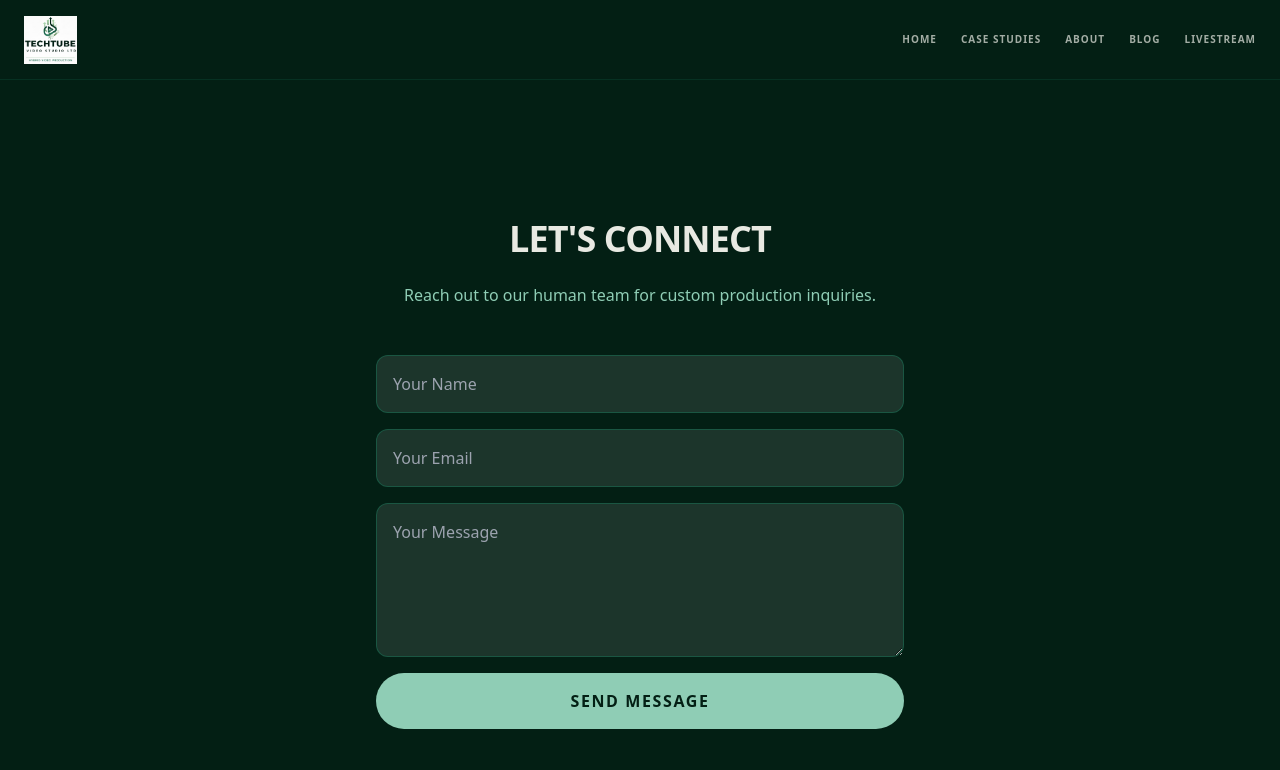
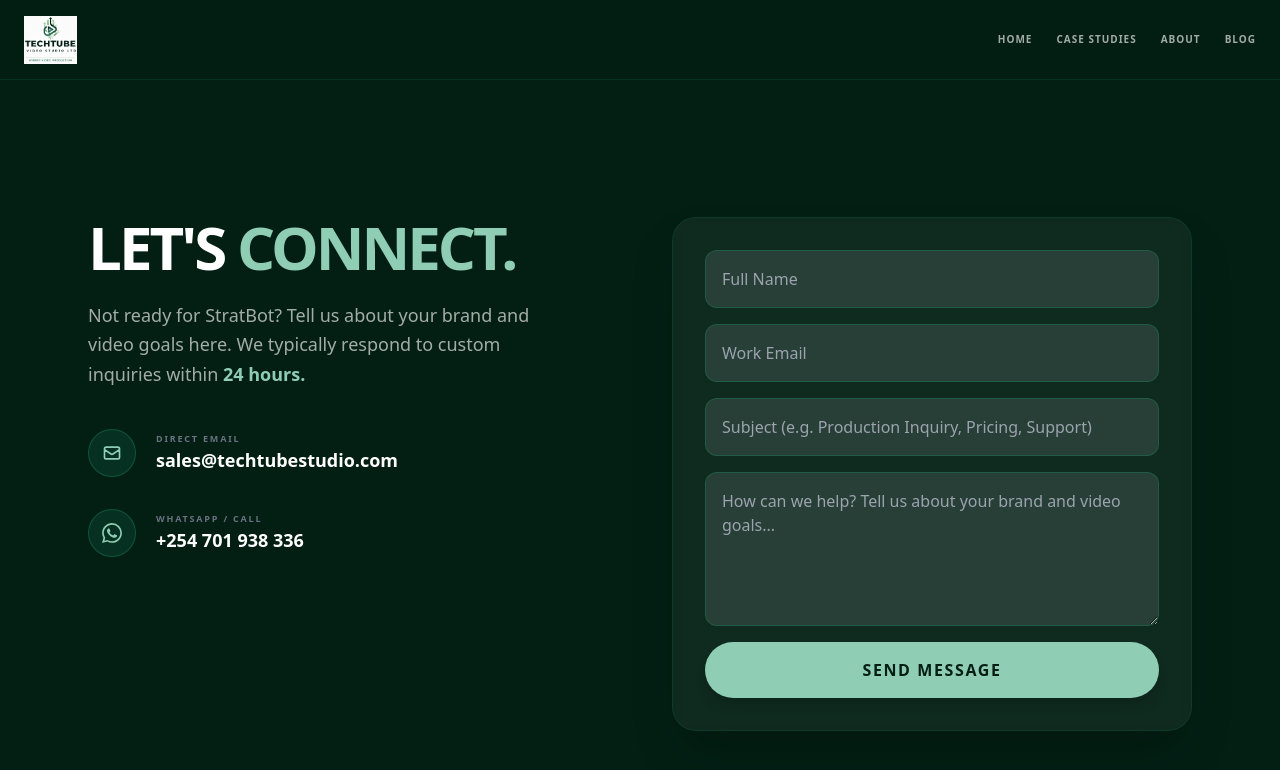
Before and after one commit to cheptionymutai/techtube-video-studio, a Jekyll site: the page contact.html, which Jekyll copies as it is, in a window 1280 px wide and 900 px high. Shown: the top 770 px of the window. Built offline with Jekyll 4.4.1, drawn with Linux system fonts in a browser that asks for light colours; nearby versions of some CDN libraries.

Commit message:
Enhance contact form and update GTM script
Updated the contact form with new fields and improved styling. Adjusted Google Tag Manager script and footer links.

```diff
--- a/contact.html
+++ b/contact.html
@@ -8,52 +8,124 @@ j=d.createElement(s),dl=l!='dataLayer'?'&l='+l:'';j.async=true;j.src=
     'https://www.googletagmanager.com/gtm.js?id='+i+dl;f.parentNode.insertBefore(j,f);
     })(window,document,'script','dataLayer','GTM-T64VLRJQ');</script>
     <!-- End Google Tag Manager -->
-    <meta charset="UTF-8"><meta name="viewport" content="width=device-width, initial-scale=1.0">
+
+    <meta charset="UTF-8">
+    <meta name="viewport" content="width=device-width, initial-scale=1.0">
     <title>Contact Us | Techtube Video Studio</title>
     <script src="https://cdn.tailwindcss.com"></script>
     <script>
         tailwind.config = { theme: { extend: { colors: { 'brand-dark': '#031F14', 'brand-primary': '#18795B', 'brand-accent': '#8fcdb5', 'brand-light': '#e8e9e2' } } } }
     </script>
+    <style>
+        ::-webkit-scrollbar { width: 8px; }
+        ::-webkit-scrollbar-track { background: #031F14; }
+        ::-webkit-scrollbar-thumb { background: #18795B; border-radius: 4px; }
+    </style>
 </head>
 <body class="bg-brand-dark text-brand-light font-sans antialiased">
     <!-- Google Tag Manager (noscript) -->
-<noscript><iframe src="https://www.googletagmanager.com/ns.html?id=GTM-T64VLRJQ"
-height="0" width="0" style="display:none;visibility:hidden"></iframe></noscript>
-<!-- End Google Tag Manager (noscript) -->
+    <noscript><iframe src="https://www.googletagmanager.com/ns.html?id=GTM-T64VLRJQ" height="0" width="0" style="display:none;visibility:hidden"></iframe></noscript>
+
     <!-- Header -->
-    <header class="fixed top-0 left-0 right-0 z-50 bg-brand-dark h-20 border-b border-brand-primary/20">
+    <header class="fixed top-0 left-0 right-0 z-50 bg-brand-dark/95 backdrop-blur-md h-20 border-b border-brand-primary/20">
         <div class="max-w-7xl mx-auto px-6 h-full flex items-center justify-between">
-            <a href="index.html">
+            <a href="/">
                 <img class="h-12" src="/techtube-logo.jpg" alt="Logo">
             </a>
             <nav class="hidden md:flex items-center space-x-6 text-[10px] font-bold uppercase tracking-widest text-brand-light/70">
-                <a href="/index.html" class="hover:text-brand-accent">Home</a>
-                <a href="/portfolio.html" class="hover:text-brand-accent">Case Studies</a>
-                <a href="/about.html" class="hover:text-brand-accent">About</a>
-                <a href="/blog/" class="text-brand-light/70 hover:text-brand-accent transition-colors">Blog</a>
-                 <a href="/livestream.html" class="hover:text-brand-accent">Livestream</a>
+                <a href="/index.html" class="hover:text-brand-accent transition-colors">Home</a>
+                <a href="/portfolio.html" class="hover:text-brand-accent transition-colors">Case Studies</a>
+                <a href="/about.html" class="hover:text-brand-accent transition-colors">About</a>
+                <a href="https://techtubestudio.com/blog/" class="hover:text-brand-accent transition-colors">Blog</a>
             </nav>
         </div>
     </header>
 
     <main class="pt-32 pb-20 min-h-screen flex items-center">
-        <div class="max-w-xl mx-auto px-6 text-center w-full">
-            <h1 class="text-4xl font-black mb-6 uppercase tracking-tight">Let's Connect</h1>
-            <p class="text-brand-accent mb-12">Reach out to our human team for custom production inquiries.</p>
+        <div class="max-w-6xl mx-auto px-6 w-full">
+            <div class="grid md:grid-cols-2 gap-16 items-start">
 
+                <!-- LEFT COLUMN: ANCHOR INFO -->
+                <div class="text-left">
+                    <h1 class="text-4xl md:text-6xl font-black mb-6 uppercase tracking-tighter text-white">
+                        Let's <span class="text-brand-accent">Connect.</span>
+                    </h1>
+                    <p class="text-lg text-brand-light/70 mb-10 leading-relaxed max-w-md">
+                        Not ready for StratBot? Tell us about your brand and video goals here. We typically respond to custom inquiries within <span class="text-brand-accent font-bold">24 hours.</span>
+                    </p>
+
+                    <div class="space-y-8">
+                        <!-- Email -->
+                        <div class="flex items-center gap-5 group">
+                            <div class="w-12 h-12 rounded-full bg-brand-primary/20 flex items-center justify-center border border-brand-primary/50 group-hover:bg-brand-accent transition-all">
+                                <svg class="w-5 h-5 text-brand-accent group-hover:text-brand-dark" fill="none" stroke="currentColor" viewBox="0 0 24 24"><path stroke-linecap="round" stroke-linejoin="round" stroke-width="2" d="M3 8l7.89 5.26a2 2 0 002.22 0L21 8M5 19h14a2 2 0 002-2V7a2 2 0 00-2-2H5a2 2 0 00-2 2v10a2 2 0 002 2z"/></svg>
+                            </div>
+                            <div>
+                                <p class="text-[9px] uppercase font-bold text-gray-500 tracking-[0.2em]">Direct Email</p>
+                                <a href="mailto:sales@techtubestudio.com" class="text-lg font-bold text-white hover:text-brand-accent">sales@techtubestudio.com</a>
+                            </div>
+                        </div>
+
+                        <!-- WhatsApp -->
+                        <div class="flex items-center gap-5 group">
+                            <div class="w-12 h-12 rounded-full bg-brand-primary/20 flex items-center justify-center border border-brand-primary/50 group-hover:bg-brand-accent transition-all">
+                                <svg class="w-5 h-5 text-brand-accent group-hover:text-brand-dark" fill="currentColor" viewBox="0 0 24 24"><path d="M17.472 14.382c-.297-.149-1.758-.867-2.03-.967-.273-.099-.471-.148-.67.15-.197.297-.767.966-.94 1.164-.173.199-.347.223-.644.075-.297-.15-1.255-.463-2.39-1.328-.883-.788-1.48-1.761-1.653-2.059-.173-.297-.018-.458.13-.606.134-.133.298-.347.446-.52.149-.174.198-.298.298-.497.099-.198.05-.371-.025-.52-.075-.149-.669-1.612-.916-2.207-.242-.579-.487-.5-.669-.51-.173-.008-.371-.01-.57-.01-.198 0-.52.074-.792.372-.272.297-1.04 1.016-1.04 2.479 0 1.462 1.065 2.875 1.213 3.074.149.198 2.096 3.2 5.077 4.487.709.306 1.262.489 1.694.625.712.227 1.36.195 1.871.118.571-.085 1.758-.719 2.006-1.413.248-.694.248-1.289.173-1.413-.074-.124-.272-.198-.57-.347m-5.421 7.403h-.004a9.87 9.87 0 01-5.031-1.378l-.361-.214-3.741.982.998-3.648-.235-.374a9.86 9.87 0 01-1.51-5.26c.001-5.45 4.436-9.884 9.888-9.884 2.64 0 5.122 1.03 6.988 2.898a9.825 9.87 0 012.893 6.994c-.003 5.45-4.437 9.885-9.885 9.885m8.413-18.297A11.815 11.86 0 0012.05 0C5.495 0 .16 5.335.157 11.892c0 2.096.547 4.142 1.588 5.945L.057 24l6.305-1.654a11.882 11.86 0 005.683 1.448h.005c6.554 0 11.89-5.335 11.893-11.893a11.821 11.82 0 00-3.48-8.413z"/></svg>
+                            </div>
+                            <div>
+                                <p class="text-[9px] uppercase font-bold text-gray-500 tracking-[0.2em]">WhatsApp / Call</p>
+                                <a href="https://wa.me/254701938336" class="text-lg font-bold text-white hover:text-brand-accent">+254 701 938 336</a>
+                            </div>
+                        </div>
+                    </div>
+                </div>
+
+                <!-- RIGHT COLUMN: THE FORM -->
+                <div class="bg-white/5 p-8 rounded-3xl border border-brand-primary/20 backdrop-blur-sm shadow-2xl">
                     <form id="contact-form" class="flex flex-col gap-4 text-left">
                         <!-- Honeypot -->
-                <div class="hidden"><input type="text" id="contact_url_trap"></div>
+                        <div class="hidden" aria-hidden="true"><input type="text" id="contact_url_trap" tabindex="-1" autocomplete="off"></div>
 
-                <input type="text" id="contact-name" placeholder="Your Name" class="bg-white/10 text-white p-4 rounded-xl border border-brand-primary/50 outline-none focus:ring-2 focus:ring-brand-accent" required>
-                <input type="email" id="contact-email" placeholder="Your Email" class="bg-white/10 text-white p-4 rounded-xl border border-brand-primary/50 outline-none focus:ring-2 focus:ring-brand-accent" required>
-                <textarea id="contact-message" placeholder="Your Message" rows="5" class="bg-white/10 text-white p-4 rounded-xl border border-brand-primary/50 outline-none focus:ring-2 focus:ring-brand-accent" required></textarea>
+                        <input type="text" id="contact-name" placeholder="Full Name" class="bg-white/10 text-white p-4 rounded-xl border border-brand-primary/50 outline-none focus:ring-2 focus:ring-brand-accent transition-all" required>
 
-                <button type="submit" id="contact-submit-btn" class="bg-brand-accent text-brand-dark font-black py-4 rounded-full uppercase tracking-widest hover:bg-white transition-all transform hover:scale-105">Send Message</button>
+                        <input type="email" id="contact-email" placeholder="Work Email" class="bg-white/10 text-white p-4 rounded-xl border border-brand-primary/50 outline-none focus:ring-2 focus:ring-brand-accent transition-all" required>
+
+                        <input type="text" id="contact-subject" placeholder="Subject (e.g. Production Inquiry, Pricing, Support)" class="bg-white/10 text-white p-4 rounded-xl border border-brand-primary/50 outline-none focus:ring-2 focus:ring-brand-accent transition-all" required>
+
+                        <textarea id="contact-message" placeholder="How can we help? Tell us about your brand and video goals..." rows="5" class="bg-white/10 text-white p-4 rounded-xl border border-brand-primary/50 outline-none focus:ring-2 focus:ring-brand-accent transition-all" required></textarea>
+
+                        <button type="submit" id="contact-submit-btn" class="bg-brand-accent text-brand-dark font-black py-4 rounded-full uppercase tracking-widest hover:bg-white transition-all transform hover:scale-105 shadow-lg">
+                            Send Message
+                        </button>
                     </form>
-            <div id="contact-success" class="hidden py-10"><h3 class="text-2xl font-bold text-white mb-2">Message Sent!</h3><p class="text-brand-accent">We will get back to you soon.</p></div>
+
+                    <div id="contact-success" class="hidden py-10 text-center">
+                        <div class="w-16 h-16 bg-brand-accent rounded-full flex items-center justify-center mx-auto mb-4">
+                            <svg class="w-8 h-8 text-brand-dark" fill="none" stroke="currentColor" viewBox="0 0 24 24"><path stroke-linecap="round" stroke-linejoin="round" stroke-width="3" d="M5 13l4 4L19 7" /></svg>
+                        </div>
+                        <h3 class="text-2xl font-bold text-white mb-2">Message Sent!</h3>
+                        <p class="text-brand-accent">Check your inbox for our confirmation email.</p>
+                    </div>
+                </div>
+            </div>
         </div>
     </main>
+
+    <!-- Footer -->
+    <footer class="bg-brand-dark border-t border-brand-primary/50 text-brand-light/70 py-12 text-center">
+        <div class="max-w-7xl mx-auto px-6">
+            <div class="flex justify-center space-x-6 mb-8">
+                <a href="https://www.linkedin.com/company/techtubestudio" target="_blank" class="hover:text-brand-accent transition-colors"><svg class="w-6 h-6" fill="currentColor" viewBox="0 0 24 24"><path d="M19 0h-14c-2.761 0-5 2.239-5 5v14c0 2.761 2.239 5 5 5h14c2.762 0 5-2.239 5-5v-14c0-2.761-2.238-5-5-5zm-11 19h-3v-11h3v11zm-1.5-12.268c-.966 0-1.75-.79-1.75-1.764s.784-1.764 1.75-1.764 1.75.79 1.75 1.764-.783 1.764-1.75 1.764zm13.5 12.268h-3v-5.604c0-3.368-4.072-3.262-4.072 0v5.604h-3v-11h3v1.765c1.398-2.522 6.007-2.75 6.007 2.476v6.759z"/></svg></a>
+                <a href="https://www.youtube.com/@techtubevideostudio" target="_blank" class="hover:text-brand-accent transition-colors"><svg class="w-6 h-6" fill="currentColor" viewBox="0 0 24 24"><path d="M12 0c-6.627 0-12 5.373-12 12s5.373 12 12 12 12-5.373 12-12-5.373-12-12-12zm6.5 12.553c0 .548-.445 1-1 1h-11c-.553 0-1-.452-1-1v-1c0-.548.447-1 1-1h11c.555 0 1 .452 1 1v1zm-3.5-3.553c0 .548-.445 1-1 1h-11c-.553 0-1-.452-1-1v-1c0-.548.447-1 1-1h11c.555 0 1 .452 1 1v1zm-3.5 7.006c0 .548-.445 1-1 1h-11c-.553 0-1-.452-1-1v-1c0-.548.447-1 1-1h11c.555 0 1 .452 1 1v1z"/></svg></a>
+            </div>
+            <div class="flex flex-col md:flex-row justify-between items-center gap-6 text-[10px] uppercase font-bold tracking-widest">
+                <p>&copy; 2026 Techtube Video Studio Ltd. All rights reserved.</p>
+                <div class="flex space-x-6">
+                    <a href="/privacypolicy.html" class="hover:text-brand-accent">Privacy Policy</a>
+                </div>
+                <p>Nairobi, Kenya</p>
+            </div>
+        </div>
+    </footer>
 
     <script>
         document.getElementById('contact-form').onsubmit = async (e) => {
@@ -61,20 +133,22 @@ height="0" width="0" style="display:none;visibility:hidden"></iframe></noscript>
             if (document.getElementById('contact_url_trap').value) return;
 
             const btn = document.getElementById('contact-submit-btn');
+            const origText = btn.innerText;
             btn.innerText = "Sending...";
             btn.disabled = true;
 
             try {
-        const res = await fetch("https://YOUR-BACKEND-URL.run.app/leads/capture", {
+                // UPDATE THIS URL WITH YOUR CLOUD RUN BACKEND URL
+                const res = await fetch("https://cheptiony-backend-838892077100.us-central1.run.app/leads/capture", {
                     method: 'POST',
                     headers: { 'Content-Type': 'application/json' },
                     body: JSON.stringify({
-                source: "techtube_contact_page", // Explicit source
+                        source: "techtube_contact_page",
                         name: document.getElementById('contact-name').value,
                         email: document.getElementById('contact-email').value,
-                topic: "General Contact Inquiry", // Explicit topic
+                        topic: document.getElementById('contact-subject').value,
                         message: document.getElementById('contact-message').value,
-                business_context: "Sent via manual contact form"
+                        business_context: "Manual Web Form Submission"
                     })
                 });
 
@@ -85,28 +159,9 @@ height="0" width="0" style="display:none;visibility:hidden"></iframe></noscript>
             } catch (err) {
                 alert("Error sending message.");
                 btn.disabled = false;
-        btn.innerText = "Send Message";
+                btn.innerText = origText;
             }
         };
     </script>
-
-     <!-- Shared Footer -->
-    <footer class="bg-brand-dark border-t border-brand-primary/50 text-brand-light/70 py-12 text-center">
-        <div class="max-w-7xl mx-auto px-6">
-            <div class="flex justify-center space-x-6 mb-8">
-                <a href="https://www.linkedin.com/company/techtubestudio" target="_blank" class="hover:text-brand-accent transition-colors"><svg class="w-6 h-6" fill="currentColor" viewBox="0 0 24 24"><path d="M19 0h-14c-2.761 0-5 2.239-5 5v14c0 2.761 2.239 5 5 5h14c2.762 0 5-2.239 5-5v-14c0-2.761-2.238-5-5-5zm-11 19h-3v-11h3v11zm-1.5-12.268c-.966 0-1.75-.79-1.75-1.764s.784-1.764 1.75-1.764 1.75.79 1.75 1.764-.783 1.764-1.75 1.764zm13.5 12.268h-3v-5.604c0-3.368-4.072-3.262-4.072 0v5.604h-3v-11h3v1.765c1.398-2.522 6.007-2.75 6.007 2.476v6.759z"/></svg></a>
-                <a href="https://www.youtube.com/@techtubevideostudio" target="_blank" class="hover:text-brand-accent transition-colors"><svg class="w-6 h-6" fill="currentColor" viewBox="0 0 24 24"><path d="M12 0c-6.627 0-12 5.373-12 12s5.373 12 12 12 12-5.373 12-12-5.373-12-12-12zm6.5 12.553c0 .548-.445 1-1 1h-11c-.553 0-1-.452-1-1v-1c0-.548.447-1 1-1h11c.555 0 1 .452 1 1v1zm-3.5-3.553c0 .548-.445 1-1 1h-11c-.553 0-1-.452-1-1v-1c0-.548.447-1 1-1h11c.555 0 1 .452 1 1v1zm-3.5 7.006c0 .548-.445 1-1 1h-11c-.553 0-1-.452-1-1v-1c0-.548.447-1 1-1h11c.555 0 1 .452 1 1v1z"/></svg></a>
-            </div>
-            <div class="flex flex-col md:flex-row justify-between items-center gap-6 text-[10px] uppercase font-bold tracking-widest">
-                <p>&copy; 2026 Techtube Video Studio Ltd. All rights reserved.</p>
-                <div class="flex space-x-6">
-                    <a href="/privacypolicy.html" class="hover:text-brand-accent">Privacy Policy</a>
-                    <a href="https://techtubestudio.com/livestream/" class="hover:text-brand-accent">Livestream</a>
-                </div>
-                <p>Nairobi, Kenya</p>
-            </div>
-        </div>
-    </footer>
-
 </body>
 </html>
```
Lines whose indentation alone changed are shown as unchanged.
